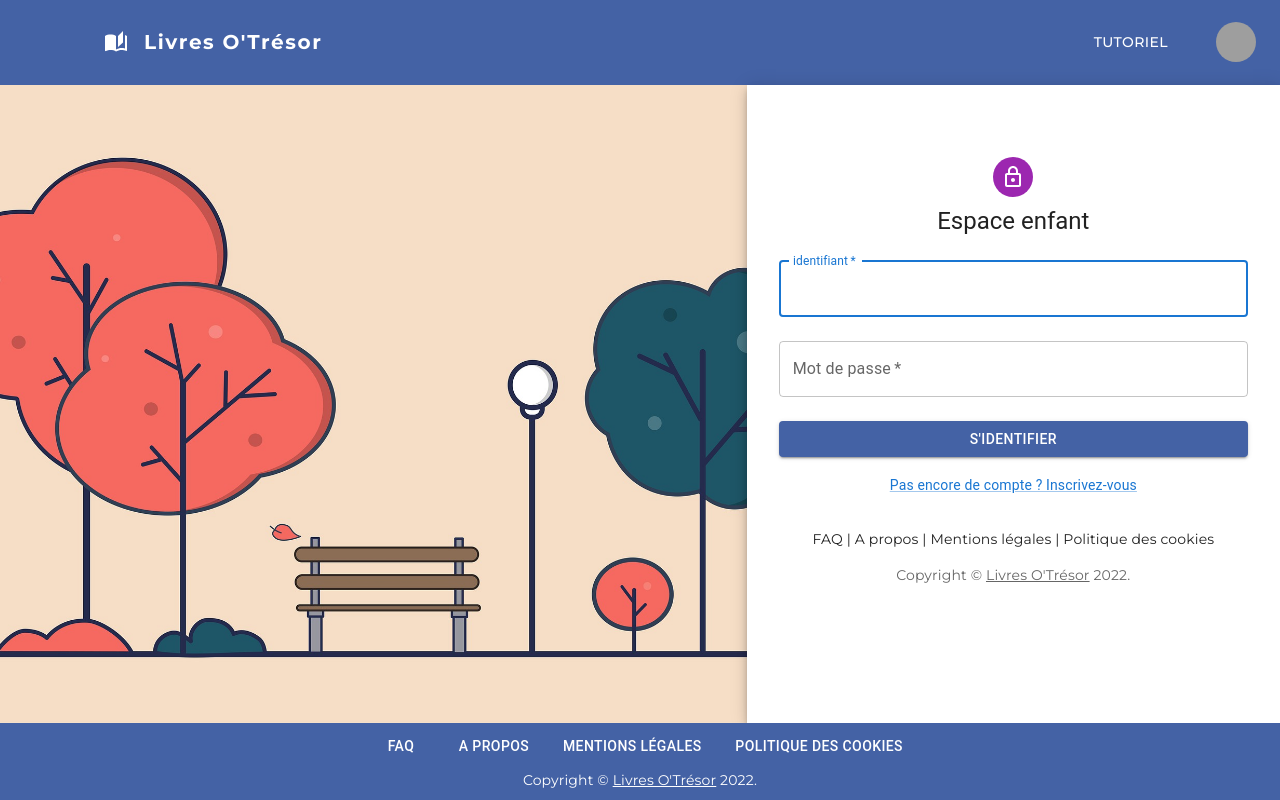
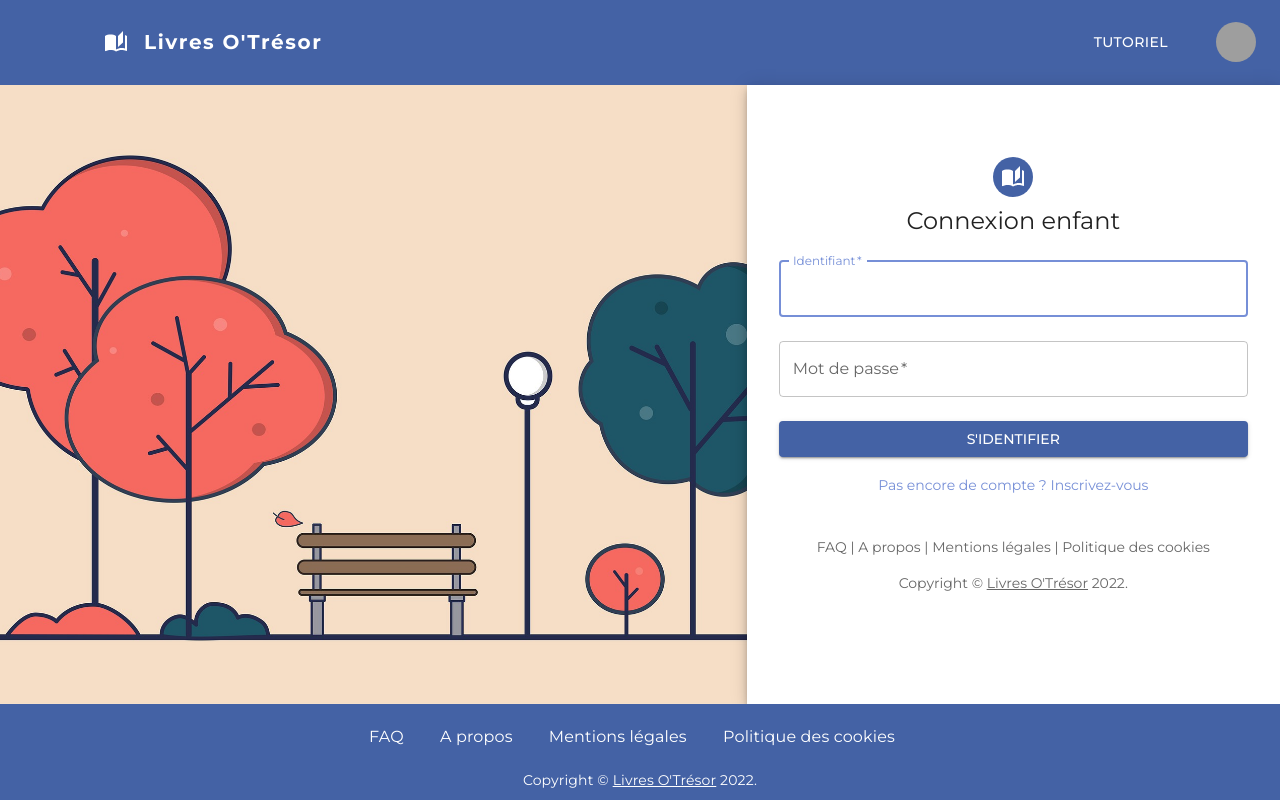
Before and after one commit to MarieLouPLevasseur/Projet-livresOtresor-front, a React (Create React App) app: page /connexion-enfant in a window 1280 px wide. Built offline with nearby package versions, Linux system fonts and the light colour scheme; grey boxes are pictures that could not be loaded.

Commit message:
page connexion kid done

```diff
--- a/src/components/Footer/Footer.js
+++ b/src/components/Footer/Footer.js
@@ -3,8 +3,7 @@ import Box from '@mui/material/Box';
 import Typography from '@mui/material/Typography';
 import Container from '@mui/material/Container';
 import Link from '@mui/material/Link';
-import { NavLink } from 'react-router-dom';
-import { Button } from '@material-ui/core';
+import { NavLink, useLocation } from 'react-router-dom';
 
 import './Footer.scss';
 
@@ -28,7 +27,9 @@ function Copyright() {
   );
 }
 
-export default function StickyFooter() {
+export default function Footer() {
+  const { pathname } = useLocation();
+  if (pathname === "/connexion-parent") return null;
   return (
       <Box
         className="footer"
@@ -37,25 +38,20 @@ export default function StickyFooter() {
           py: 3,
           px: 2,
           mt: 'auto',
-          backgroundColor:
-          (theme) =>
-            theme.palette.mode === 'light'
-              ? theme.palette.grey[200]
-              : theme.palette.grey[800],
         }}
       >
         <Container maxWidth="sm">
           <Box className='footer-text' sx={{ flexGrow: 1, display: { xs: 'flex-direction:column', md: 'flex' }}}>
             {pages.map((page) => (
-              <Button key={page.name} sx={{ my: 3, color: 'white',fontFamily:'Montserrat', display: 'block', mr: 2 }} >
+              <Typography key={page.name} sx={{ my: { xs: 1, md: 2}, color: 'white', fontFamily:'Montserrat', display: 'block', mr: 2 }} >
                 <NavLink
                   to={page.path}
                   className={({ isActive }) => (isActive ? 'footer-link footer-link--active' : 'footer-link')}
-                  style={{ textDecoration: 'none', color: 'white'}}
+                  style={{ textDecoration: 'none', color:'white'}}
                 >
                   {page.name}
                 </NavLink>
-              </Button>
+              </Typography>
             ))}
           </Box>
           <Copyright />
--- a/src/components/KidLogin/KidLogin.js
+++ b/src/components/KidLogin/KidLogin.js
@@ -7,15 +7,16 @@ import Link from '@mui/material/Link';
 import Paper from '@mui/material/Paper';
 import Box from '@mui/material/Box';
 import Grid from '@mui/material/Grid';
-import LockOutlinedIcon from '@mui/icons-material/LockOutlined';
+import AutoStoriesIcon from '@mui/icons-material/AutoStories';
 import Typography from '@mui/material/Typography';
 import { createTheme, ThemeProvider } from '@mui/material/styles';
-import Image from '../../../src/assets/img/image-connexion-enfant.jpg'
+import Image from '../../../src/assets/img/image-connexion-enfant.jpg';
+import './KidLogin.scss';
 
 
 function Copyright(props) {
   return (
-    <Typography variant="body2" fontFamily={'montserrat'} color="text.secondary" align="center" {...props}>
+    <Typography variant="body2" color="text.secondary" align="center" {...props}>
       {'Copyright © '}
       <Link color="inherit" href="/">
         Livres O'Trésor
@@ -27,7 +28,7 @@ function Copyright(props) {
 }
 function AnotherFooter(props) {
   return (
-    <Typography variant="body2" fontFamily={'montserrat'} color="text.secondary" align="center" {...props}>
+    <Typography variant="body2" color="text.secondary" align="center" {...props}>
       <Link color="inherit" underline='hover' href="/faq">
         FAQ
       </Link>{' | '}
@@ -44,9 +45,20 @@ function AnotherFooter(props) {
   );
 }
 
-const theme = createTheme();
+const theme = createTheme({
+  palette:{
+    primary:{
+      main: '#768fd7',
+    }
+  },
+  typography: {
+    fontFamily: [
+      'Montserrat'
+    ]
+  }
+});
 
-export default function SignInSide() {
+export default function KidLogin() {
   const handleSubmit = (event) => {
     event.preventDefault();
     const data = new FormData(event.currentTarget);
@@ -84,11 +96,11 @@ export default function SignInSide() {
               alignItems: 'center',
             }}
           >
-            <Avatar sx={{ m: 1, bgcolor: 'secondary.main' }}>
-              <LockOutlinedIcon />
+            <Avatar className='loginAvatar' sx={{ m: 1, bgcolor: 'secondary.main' }}>
+              <AutoStoriesIcon />
             </Avatar>
             <Typography component="h1" variant="h5">
-              Espace enfant
+              Connexion enfant
             </Typography>
             <Box component="form" noValidate onSubmit={handleSubmit} sx={{ mt: 1 }}>
               <TextField
@@ -96,8 +108,8 @@ export default function SignInSide() {
                 required
                 fullWidth
                 id="identifiant"
-                label="identifiant"
-                name="identifiant"
+                label="Identifiant"
+                name="Identifiant"
                 autoComplete="current-identifiant"
                 autoFocus
               />
@@ -112,6 +124,7 @@ export default function SignInSide() {
                 autoComplete="current-password"
               />
               <Button
+                className="loginButton"
                 type="submit"
                 fullWidth
                 variant="contained"
@@ -121,17 +134,12 @@ export default function SignInSide() {
               </Button>
               <Grid container>
                 <Grid item xs>
-                  <Link href="/inscription" variant="body2">
+                  <Link href="/inscription" variant="body2" underline='hover' color='#768fd7' >
                     Pas encore de compte ? Inscrivez-vous
                   </Link>
                 </Grid>
-                {/* <Grid item>
-                  <Link href="#" variant="body2">
-                    {"Pas de compte "}
-                  </Link>
-                </Grid> */}
               </Grid>
-              <AnotherFooter sx={{ mt: 4 , color:'g#4462A5' }}/>
+              <AnotherFooter sx={{ mt: 5 }}/>
               <Copyright sx={{ mt: 2 }} />
             </Box>
           </Box>
--- /dev/null
+++ b/src/components/KidLogin/KidLogin.scss
@@ -0,0 +1,6 @@
+.loginButton:hover {
+  background-color: #768fd7 !important;
+}
+.loginAvatar {
+  background: #4462A5 !important;
+}
```
